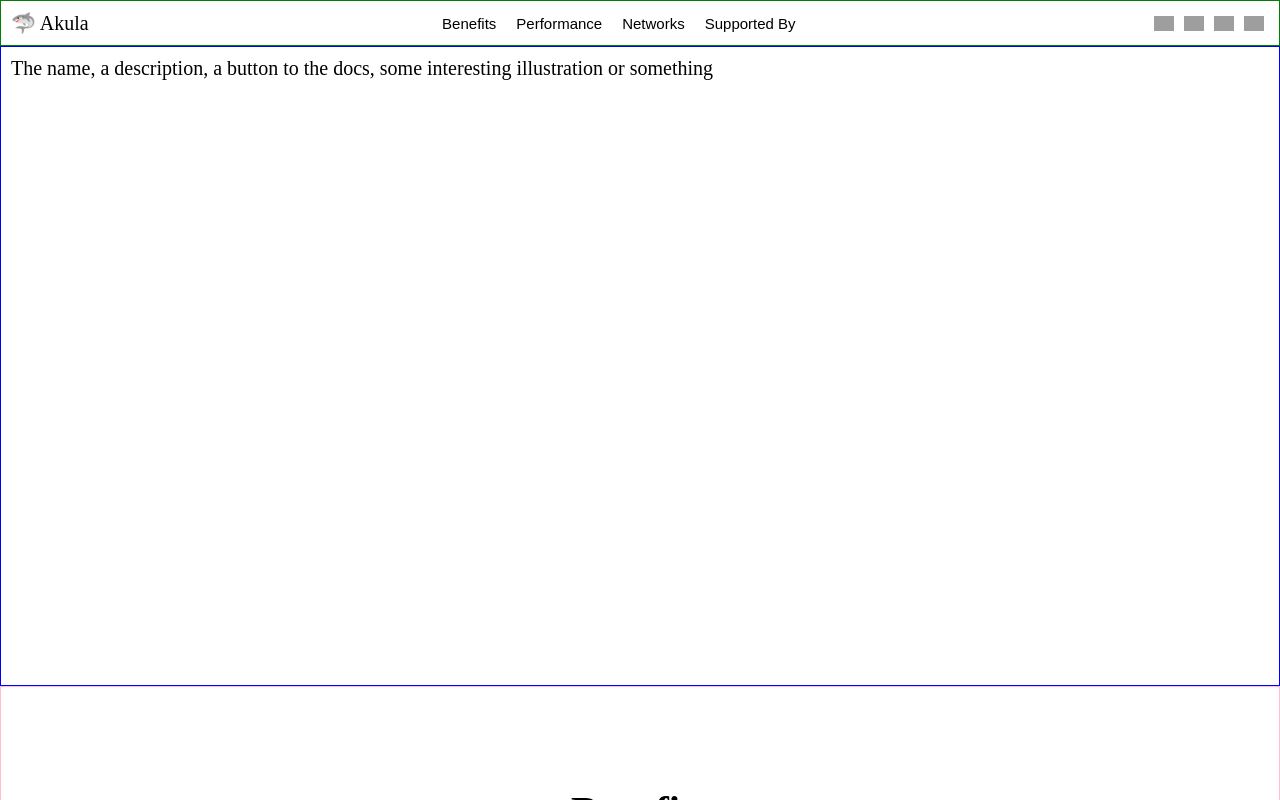
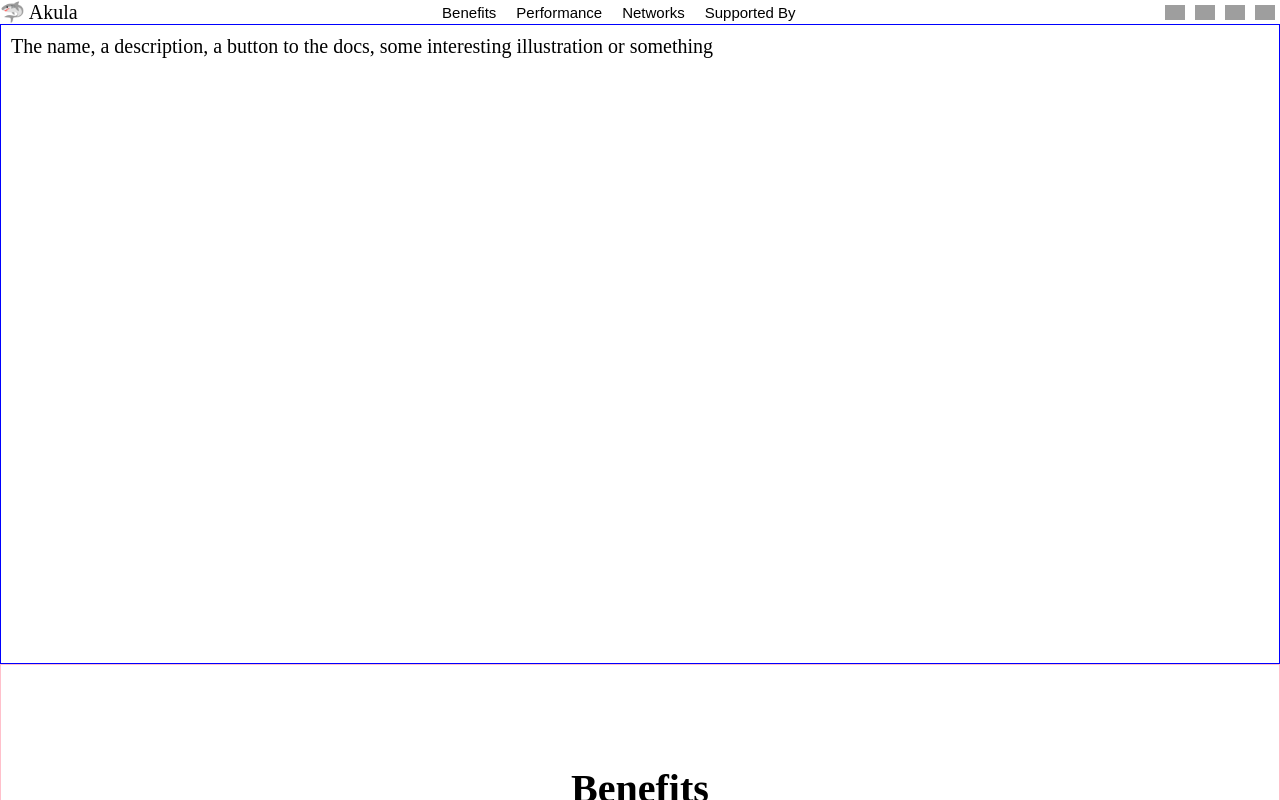
Before and after one commit to akula-bft/website, a React (Create React App) app: page / in a window 1280 px wide. Shown: the top 800 px of the page. Built offline with nearby package versions, Linux system fonts and the light colour scheme; grey boxes are pictures that could not be loaded.

Commit message:
:lipstick: remove header border

```diff
--- a/src/components/Header.tsx
+++ b/src/components/Header.tsx
@@ -8,8 +8,6 @@ const StyledHeader = styled.div`
   align-items: center;
   justify-content: space-between;
   width: 100%;
-  padding: 1rem;
-  border: solid 1px green;
   font-size: 2rem;
 `;
 
```
